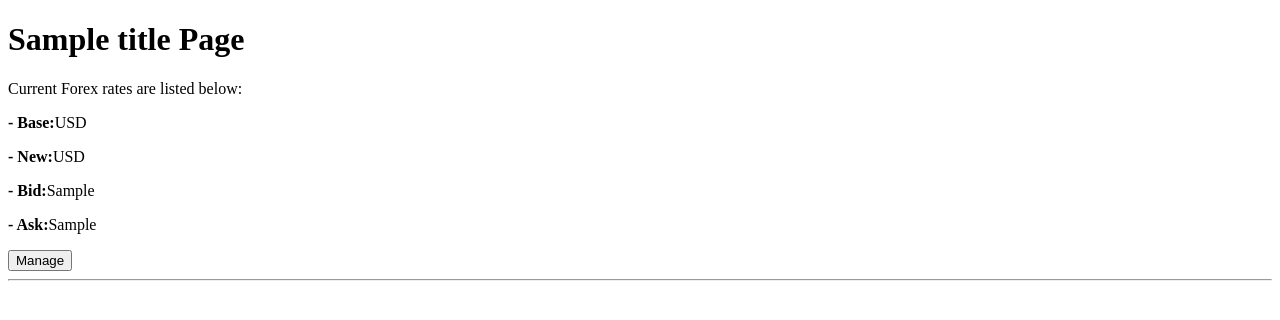
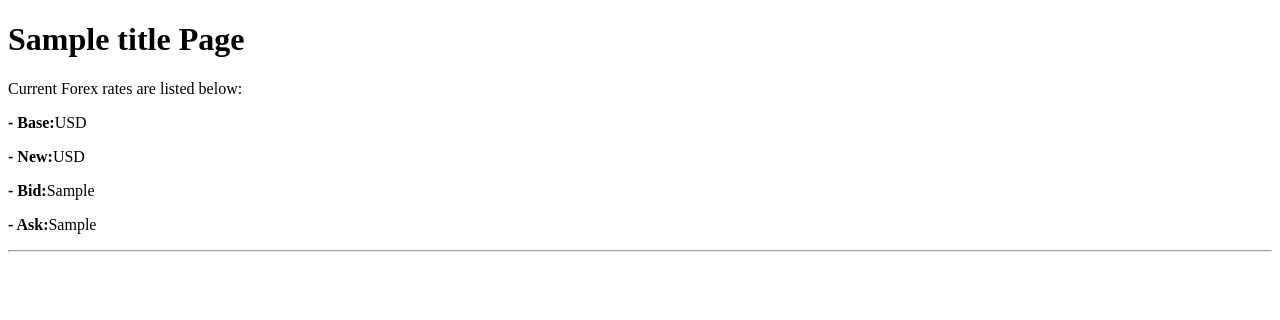
Before and after one commit to Wasim-Danyal/SFIA1-Project, a Flask app: template application/templates/convert.html in a window 1280 px wide. Shown: the part 34-354 px from the top of the page. Run offline with Flask 2, Linux system fonts and the light colour scheme; tables that the repository leaves empty hold one stand-in row (values such as "Sample post"); the template is opened without the code that fills it: values that come from a table or form of the project are taken from there, most other values are stand-ins (such as "Sample title", 1, 10 or a date in 2020).

Commit message:
removed button

```diff
--- a/application/templates/convert.html
+++ b/application/templates/convert.html
@@ -8,7 +8,6 @@
 		<p><b> - New:</b>{{ newrate.new_currency}}</p>
 		<p><b> - Bid:</b>{{ newrate.bid_rate}}</p>
 		<p><b> - Ask:</b>{{ newrate.ask_rate}}</p>
-		<button onclick="window.location='/update/{{ rate.id }}';">Manage</button>
 </div>
 		<hr></hr>
 	</div>
```
